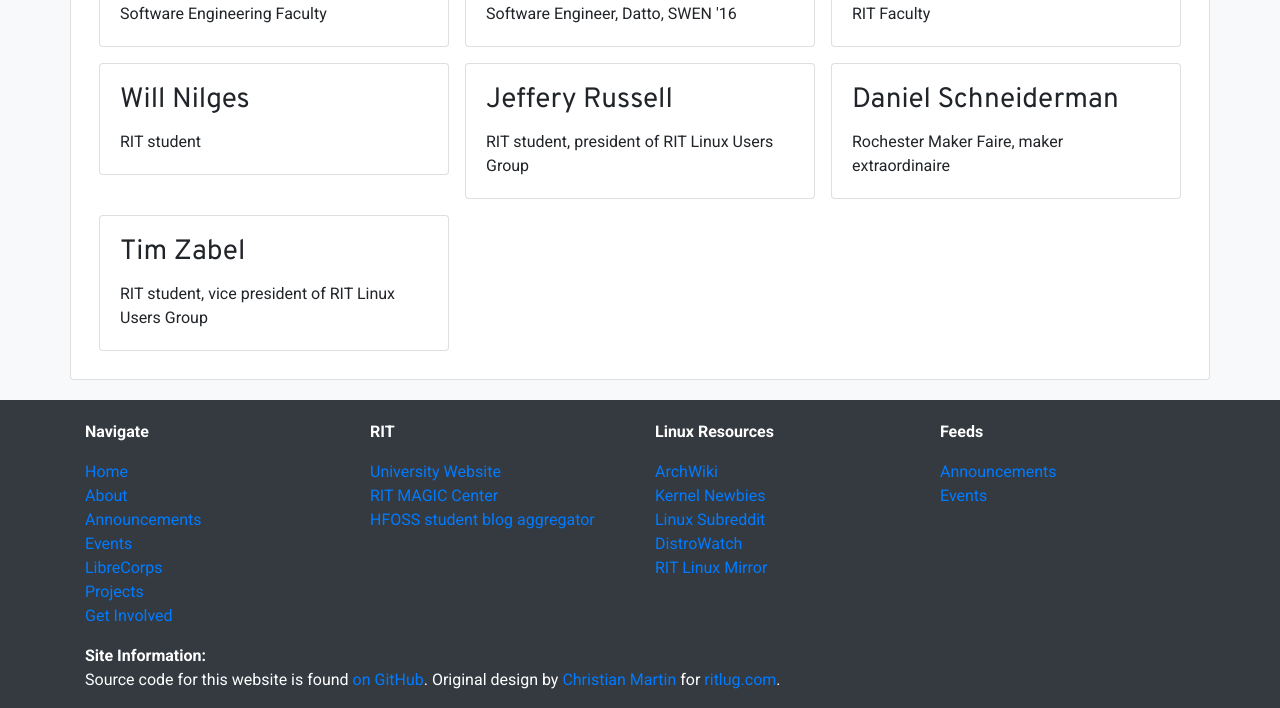
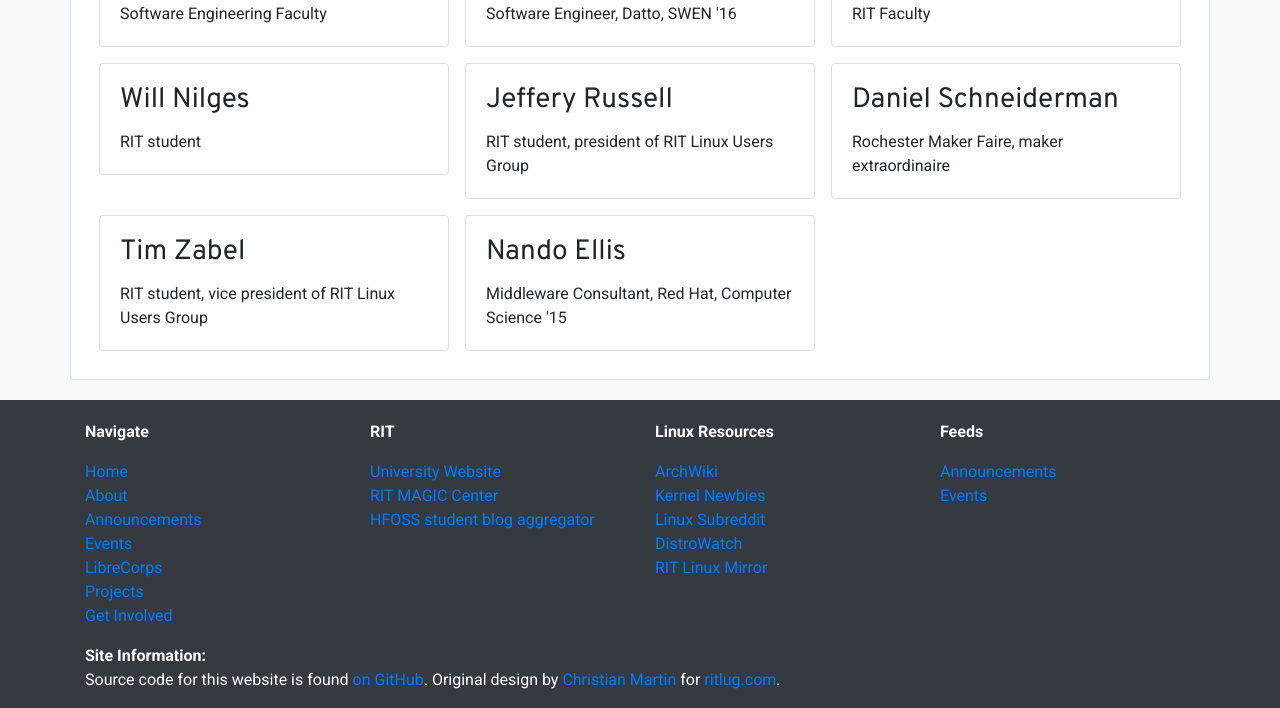
Before and after one commit to FOSSRIT/fossrit.github.io, a Jekyll site: the page built from events/_posts/2019-10-26-the-future-is-open.md, in a window 1280 px wide and 900 px high, scrolled down 732 px, cut to the strip 192-900 px from the top of the window. Built offline with Jekyll 4.4.1, drawn with Linux system fonts in a browser that asks for light colours; nearby versions of some CDN libraries.

Commit message:
FIO: Add Nando Ellis to speakers page
Signed-off-by: Justin W. Flory <git@jwf.io>

```diff
--- a/events/_posts/2019-10-26-the-future-is-open.md
+++ b/events/_posts/2019-10-26-the-future-is-open.md
@@ -133,6 +133,14 @@ Humanitarian organizations are using open data and cloud services to help disast
                     <div class="card-body">
                         <h3 class="card-title">Tim Zabel</h3>
                         <p class="card-text">RIT student, vice president of RIT Linux Users Group</p>
+                    </div>
+                </div>
+            </div>
+            <div class="col-12 col-md-4 p-2">
+                <div class="card">
+                    <div class="card-body">
+                        <h3 class="card-title">Nando Ellis</h3>
+                        <p class="card-text">Middleware Consultant, Red Hat, Computer Science '15</p>
                     </div>
                 </div>
             </div>
```
